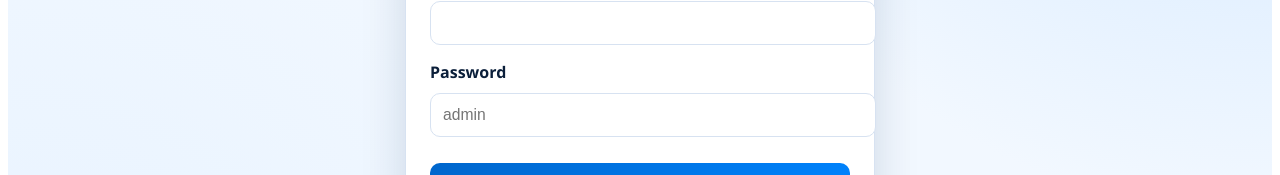
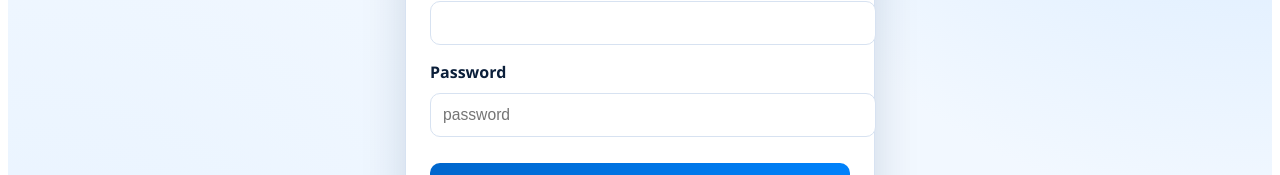
Before and after one commit to rheccyi-stack/itteknik, an Angular app: page / in a window 1280 px wide. Shown: the part 397-572 px from the top of the page. Built offline with nearby package versions, Linux system fonts and the light colour scheme.

Commit message:
update login label to admin

```diff
--- a/src/app/home/home.html
+++ b/src/app/home/home.html
@@ -15,7 +15,7 @@
         [(ngModel)]="password"
         required
         minlength="6"
-        placeholder="admin"
+        placeholder="password"
       />
 
       <button type="submit">Log In</button>
@@ -37,7 +37,7 @@
       <div class="panel">
         <h3>Code Workspace</h3>
         <label for="codeTitle">Title</label>
-        <input id="codeTitle" name="codeTitle" [(ngModel)]="codeTitle" placeholder="admin" />
+        <input id="codeTitle" name="codeTitle" [(ngModel)]="codeTitle" placeholder="Example: Header component" />
 
         <label for="codeValue">Code</label>
         <textarea
@@ -45,7 +45,7 @@
           name="codeValue"
           [(ngModel)]="codeValue"
           rows="12"
-          placeholder="admin"
+          placeholder="Write your code here..."
         ></textarea>
 
         <button type="button" (click)="saveSnippet()">Save Code</button>
```
